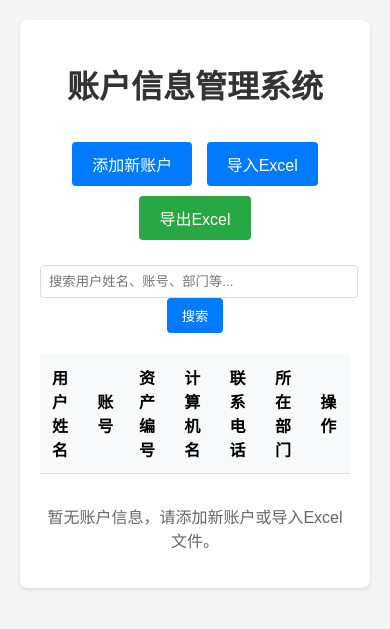
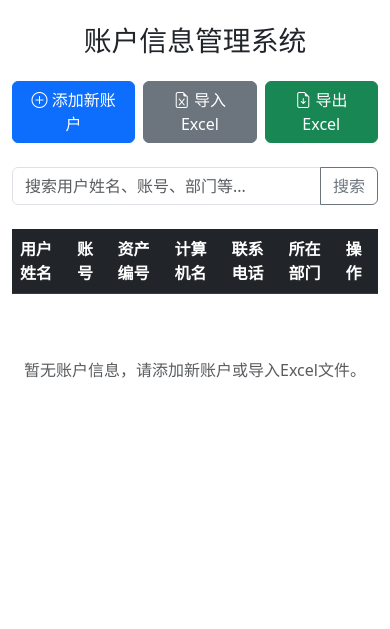
Before and after one commit to linling-china/web, a Flask app: page / in a window 390 px wide. Shown: the top 629 px of the page. Run offline with Flask 3, Linux system fonts and the light colour scheme; lists and menus that the app fills with data are empty.

Commit message:
Integrate Bootstrap for enhanced UI
- templates/index.html: Replace custom CSS with Bootstrap 5, add responsive layout, table styling, search functionality, and action buttons with icons
- templates/add.html: Convert form to Bootstrap components with proper spacing, validation, and icon-enhanced buttons
- templates/edit.html: Update form structure using Bootstrap classes and icons for consistent styling
- templates/import.html: Implement Bootstrap form with file upload input, alert messages, and improved instructions layout
- All templates: Remove inline styles, integrate Bootstrap CSS/JS via CDN, ensure responsive design across devices

```diff
--- a/templates/index.html
+++ b/templates/index.html
@@ -4,137 +4,51 @@
     <meta charset="UTF-8">
     <meta name="viewport" content="width=device-width, initial-scale=1.0">
     <title>账户信息管理系统</title>
-    <style>
-        body {
-            font-family: Arial, sans-serif;
-            margin: 20px;
-            background-color: #f5f5f5;
-        }
-        .container {
-            max-width: 1200px;
-            margin: 0 auto;
-            background-color: white;
-            padding: 20px;
-            border-radius: 8px;
-            box-shadow: 0 2px 4px rgba(0,0,0,0.1);
-        }
-        h1 {
-            color: #333;
-            text-align: center;
-            margin-bottom: 30px;
-        }
-        .controls {
-            margin-bottom: 20px;
-            text-align: center;
-        }
-        .btn {
-            display: inline-block;
-            padding: 10px 20px;
-            margin: 5px;
-            background-color: #007bff;
-            color: white;
-            text-decoration: none;
-            border-radius: 4px;
-            border: none;
-            cursor: pointer;
-        }
-        .btn:hover {
-            background-color: #0056b3;
-        }
-        .btn-danger {
-            background-color: #dc3545;
-        }
-        .btn-danger:hover {
-            background-color: #c82333;
-        }
-        .btn-success {
-            background-color: #28a745;
-        }
-        .btn-success:hover {
-            background-color: #218838;
-        }
-        table {
-            width: 100%;
-            border-collapse: collapse;
-            margin-top: 20px;
-        }
-        th, td {
-            padding: 12px;
-            text-align: left;
-            border-bottom: 1px solid #ddd;
-        }
-        th {
-            background-color: #f8f9fa;
-            font-weight: bold;
-        }
-        tr:hover {
-            background-color: #f5f5f5;
-        }
-        .actions {
-            white-space: nowrap;
-        }
-        .flash-messages {
-            margin-bottom: 20px;
-        }
-        .flash-message {
-            padding: 10px;
-            margin-bottom: 10px;
-            border-radius: 4px;
-            background-color: #d4edda;
-            color: #155724;
-            border: 1px solid #c3e6cb;
-        }
-        .pagination {
-            margin-top: 20px;
-            text-align: center;
-        }
-        .search-box {
-            margin-bottom: 20px;
-            text-align: center;
-        }
-        .search-box input {
-            padding: 8px;
-            width: 300px;
-            border: 1px solid #ddd;
-            border-radius: 4px;
-        }
-        .search-box button {
-            padding: 8px 15px;
-            background-color: #007bff;
-            color: white;
-            border: none;
-            border-radius: 4px;
-            cursor: pointer;
-        }
-    </style>
+    <!-- Bootstrap CSS -->
+    <link href="https://cdn.jsdelivr.net/npm/bootstrap@5.3.0/dist/css/bootstrap.min.css" rel="stylesheet">
+    <!-- Bootstrap Icons -->
+    <link rel="stylesheet" href="https://cdn.jsdelivr.net/npm/bootstrap-icons@1.10.0/font/bootstrap-icons.css">
 </head>
 <body>
-    <div class="container">
-        <h1>账户信息管理系统</h1>
+    <div class="container mt-4">
+        <div class="row">
+            <div class="col-12">
+                <h1 class="text-center mb-4">账户信息管理系统</h1>
 
                 {% with messages = get_flashed_messages() %}
                     {% if messages %}
-                <div class="flash-messages">
+                        <div class="alert alert-info">
                             {% for message in messages %}
-                        <div class="flash-message">{{ message }}</div>
+                                <div class="alert alert-success">{{ message }}</div>
                             {% endfor %}
                         </div>
                     {% endif %}
                 {% endwith %}
 
-        <div class="controls">
-            <a href="{{ url_for('add_account') }}" class="btn">添加新账户</a>
-            <a href="{{ url_for('import_excel') }}" class="btn">导入Excel</a>
-            <a href="{{ url_for('export') }}" class="btn btn-success">导出Excel</a>
+                <div class="d-flex justify-content-center mb-4 gap-2">
+                    <a href="{{ url_for('add_account') }}" class="btn btn-primary">
+                        <i class="bi bi-plus-circle"></i> 添加新账户
+                    </a>
+                    <a href="{{ url_for('import_excel') }}" class="btn btn-secondary">
+                        <i class="bi bi-file-earmark-excel"></i> 导入Excel
+                    </a>
+                    <a href="{{ url_for('export') }}" class="btn btn-success">
+                        <i class="bi bi-file-earmark-arrow-down"></i> 导出Excel
+                    </a>
                 </div>
 
-        <div class="search-box">
-            <input type="text" id="searchInput" placeholder="搜索用户姓名、账号、部门等...">
-            <button onclick="searchTable()">搜索</button>
+                <div class="row mb-4">
+                    <div class="col-md-6 offset-md-3">
+                        <div class="input-group">
+                            <input type="text" id="searchInput" class="form-control" placeholder="搜索用户姓名、账号、部门等...">
+                            <button class="btn btn-outline-secondary" onclick="searchTable()">搜索</button>
+                        </div>
+                    </div>
                 </div>
 
-        <table id="accountsTable">
-            <thead>
+                <div class="table-responsive">
+                    <table class="table table-striped table-hover" id="accountsTable">
+                        <thead class="table-dark">
                             <tr>
                                 <th>用户姓名</th>
                                 <th>账号</th>
@@ -154,21 +68,33 @@
                                 <td>{{ account['computer_name'] or '' }}</td>
                                 <td>{{ account['phone_number'] or '' }}</td>
                                 <td>{{ account['department'] or '' }}</td>
-                    <td class="actions">
-                        <a href="{{ url_for('edit_account', id=account['id']) }}" class="btn">编辑</a>
+                                <td>
+                                    <a href="{{ url_for('edit_account', id=account['id']) }}" class="btn btn-sm btn-outline-primary me-1">
+                                        <i class="bi bi-pencil"></i> 编辑
+                                    </a>
                                     <form action="{{ url_for('delete_account', id=account['id']) }}" method="post" style="display: inline;">
-                            <button type="submit" class="btn btn-danger" onclick="return confirm('确定要删除这个账户吗？')">删除</button>
+                                        <button type="submit" class="btn btn-sm btn-outline-danger" onclick="return confirm('确定要删除这个账户吗？')">
+                                            <i class="bi bi-trash"></i> 删除
+                                        </button>
                                     </form>
                                 </td>
                             </tr>
                             {% endfor %}
                         </tbody>
                     </table>
+                </div>
 
                 {% if not accounts %}
-        <p style="text-align: center; color: #666; margin-top: 30px;">暂无账户信息，请添加新账户或导入Excel文件。</p>
+                <div class="text-center mt-5">
+                    <p class="text-muted">暂无账户信息，请添加新账户或导入Excel文件。</p>
+                </div>
                 {% endif %}
             </div>
+        </div>
+    </div>
+
+    <!-- Bootstrap JS -->
+    <script src="https://cdn.jsdelivr.net/npm/bootstrap@5.3.0/dist/js/bootstrap.bundle.min.js"></script>
 
     <script>
         function searchTable() {
```
Also changed, not shown: templates/add.html (+48 -96 lines), templates/edit.html (+48 -96 lines), templates/import.html (+36 -101 lines), 1 other file. Lines whose indentation alone changed are shown as unchanged.
